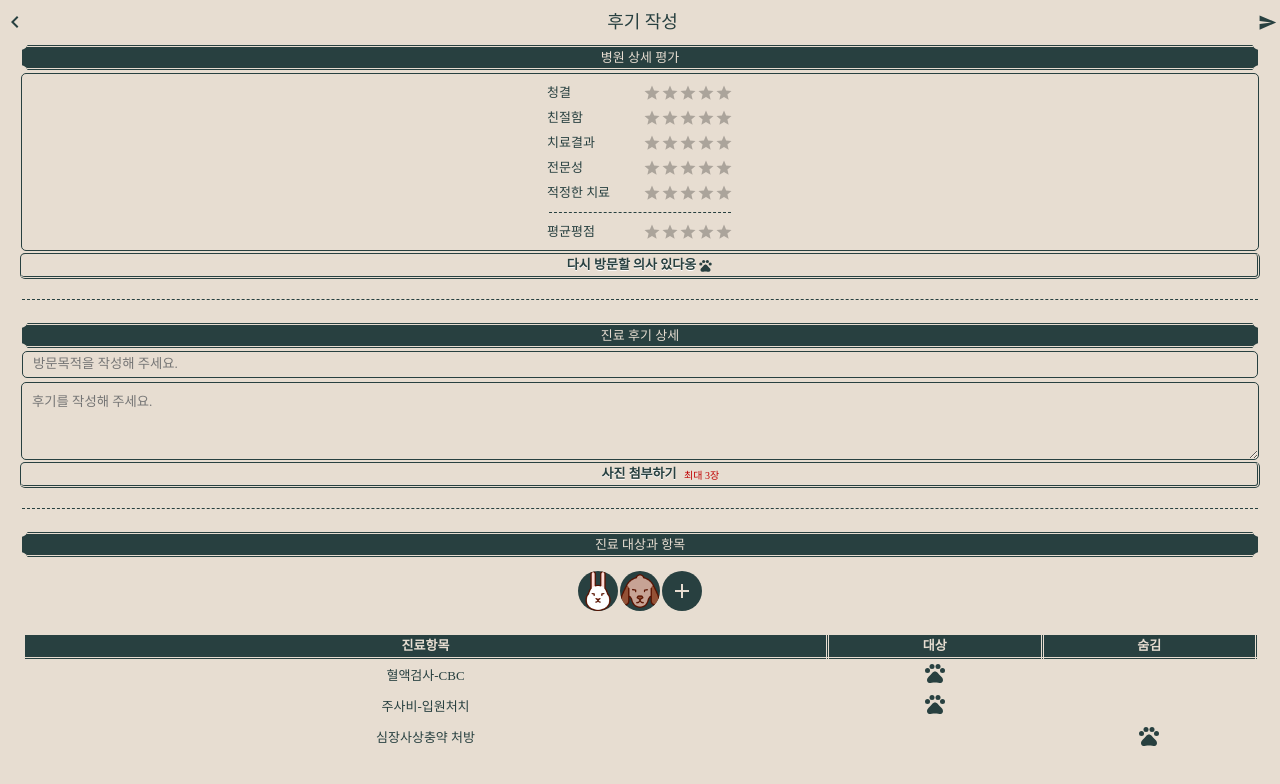
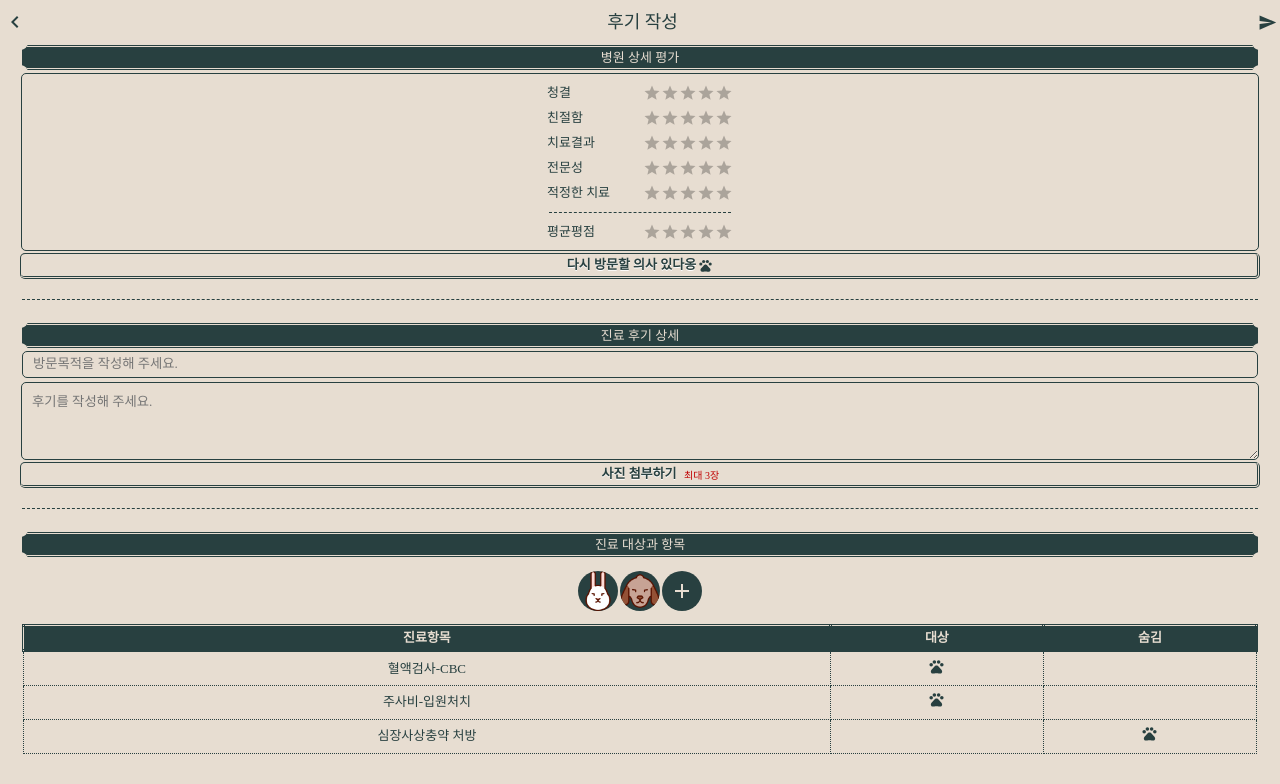
Before and after one commit to sigk218/DDB, a React (Create React App) app in the folder front-app/: page /ReviewForm in a window 1280 px wide. Shown: the top 784 px of the page. Built offline with nearby package versions, Linux system fonts and the light colour scheme; a web font is replaced by a local one.

Commit message:
S02P31A305-207|DONE|modify [ReviewFomr ]

```diff
--- a/front-app/src/screens/ReviewForm/ReviewForm.js
+++ b/front-app/src/screens/ReviewForm/ReviewForm.js
@@ -19,7 +19,6 @@ const cx = classNames.bind(styles)
 class ReviewForm extends React.Component {
   constructor(props) {
     super(props);
-
     this.state = {
       date: new Date(),
       visitdate: new Date(),
@@ -30,7 +29,7 @@ class ReviewForm extends React.Component {
       tempphotos: [],
       photoURL: [],
       selectedPhoto: null,
-      content: ""
+      content: "",
     }
   }
 
@@ -152,6 +151,18 @@ class ReviewForm extends React.Component {
     const animalsrc = animal.map(a => require(`../../assets/${a}.png`))
     const animalimg = animalsrc.map(url => { return <img key={url} src={url} alt={url} /> })
 
+    const tempClinic = [
+      ['혈액검사-CBC', true, false],
+      ['주사비-입원처치', true, false],
+      ['심장사상충약 처방', false, true]
+    ]
+
+    const clinicRow = tempClinic.map(t => {
+      return <tr>
+        {t.map(d => {return <td>{d === true ? <Pets style={{ fontSize:17 }}/> : d}</td>})}
+      </tr>
+    })
+
     const reviewimg = this.state.tempphotos.map(
       (url, i) => {
         return <img
@@ -190,9 +201,11 @@ class ReviewForm extends React.Component {
           <p>다시 방문할 의사 {this.props.dojang ? '없다옹' : '있다옹'}</p>
           <Pets style={{ fontSize: 15 }} />
         </div>
+
         <div className={cx('h-spacer')}></div>
         <div className={cx('big-divider')}></div>
         <div className={cx('h-spacer')}></div>
+
         <div className={cx('category')}>
           <p>진료 후기 상세</p>
         </div>
@@ -255,9 +268,11 @@ class ReviewForm extends React.Component {
             onChange={this.handleFiles.bind(this)}
           />
         </div>
+
         <div className={cx('h-spacer')}></div>
         <div className={cx('big-divider')}></div>
         <div className={cx('h-spacer')}></div>
+
         <div className={cx('category')}><p>진료 대상과 항목</p></div>
         <div className={cx('animal-box')}>
           {animalimg}
@@ -266,29 +281,9 @@ class ReviewForm extends React.Component {
         <div>
           <table className={cx('clinic-table')}>
             <thead>
-              <tr>
-                <th>진료항목</th>
-                <th>대상</th>
-                <th>숨김</th>
-              </tr>
+              <tr><th>진료항목</th><th>대상</th><th>숨김</th></tr>
             </thead>
-            <tbody>
-              <tr>
-                <td>혈액검사-CBC</td>
-                <td><Pets/></td>
-                <td></td>
-              </tr>
-              <tr>
-                <td>주사비-입원처치</td>
-                <td><Pets/></td>
-                <td></td>
-              </tr>
-              <tr>
-                <td>심장사상충약 처방</td>
-                <td></td>
-                <td><Pets/></td>
-              </tr>
-            </tbody>
+            <tbody>{clinicRow}</tbody>
           </table>
         </div>
         <div className={this.props.scorelist.some(score => score === 0) ? cx('hide') : cx('bottom-space')}></div>
@@ -317,7 +312,6 @@ const mapDispatchToProps = (dispatch, ownProps) => {
   return {
     doDojang: (revisit) => dispatch(doDojang(revisit)),
     postReview: (body) => dispatch(postReview(body)),
-
   }
 }
 
--- a/front-app/src/screens/ReviewForm/mystyle.module.scss
+++ b/front-app/src/screens/ReviewForm/mystyle.module.scss
@@ -280,10 +280,11 @@ p {
 }
 
 .big-divider {
-  border-bottom: 1.3px dashed $darkgreen;
+  border-bottom: 1.2px dashed $darkgreen;
   @include width-size(0px);
   margin: 10px auto;
 }
+
 .ticket-box {
   @include width-size(0px);
   @include flex-between;
@@ -430,7 +431,7 @@ p {
 }
 
 .clinic-table {
-  margin: 10px auto;
+  margin: 0px auto 10px;
   border-collapse: collapse;
   @include width-size(0px);
   th, td {
@@ -440,10 +441,10 @@ p {
     padding: 2px 0px;
     background-color: $darkgreen;
     color: $beige;
-    border: 3px double $beige;
-    // border-bottom: 3px double $beige;
+    border: 3px double $darkgreen;
   }
   td {
-    // border-bottom: 1px solid $darkened;
+    height: 30.8px;
+    border: 1px dotted $darkgreen;
   }
 }
```
